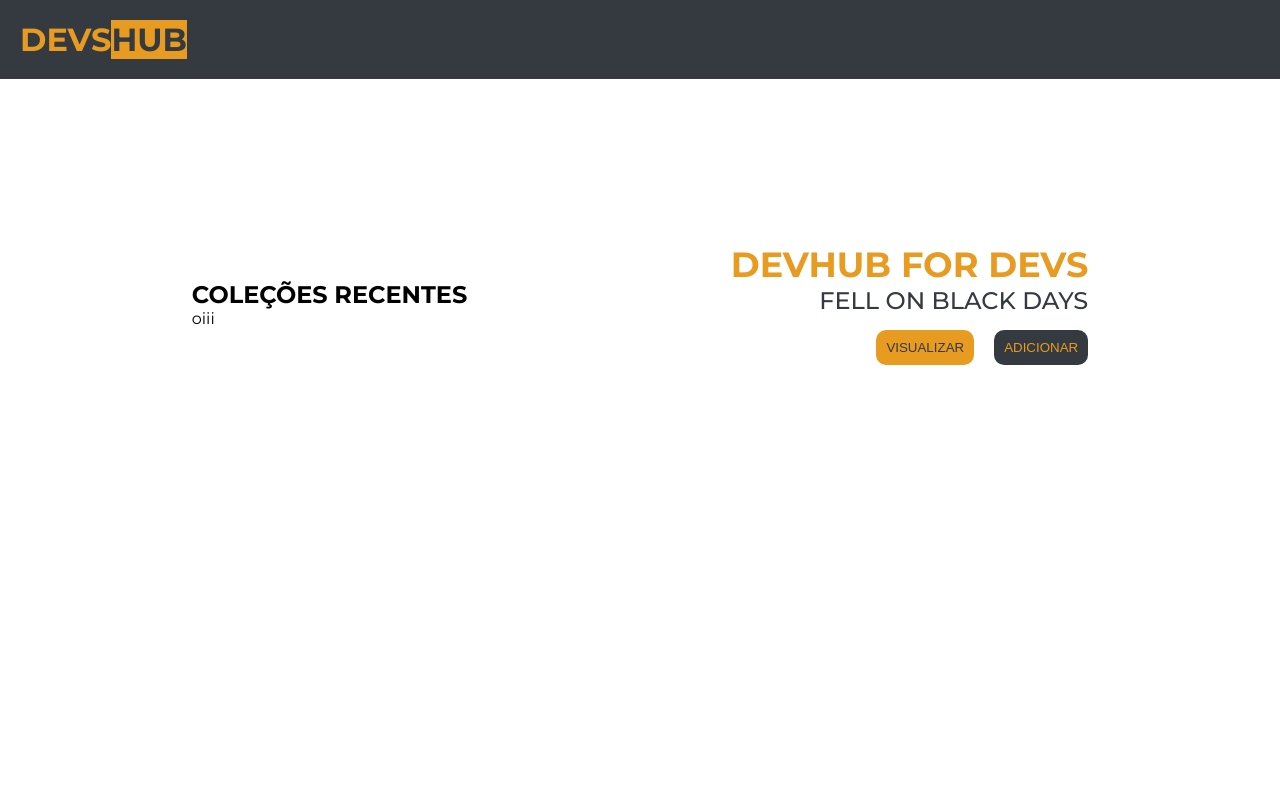
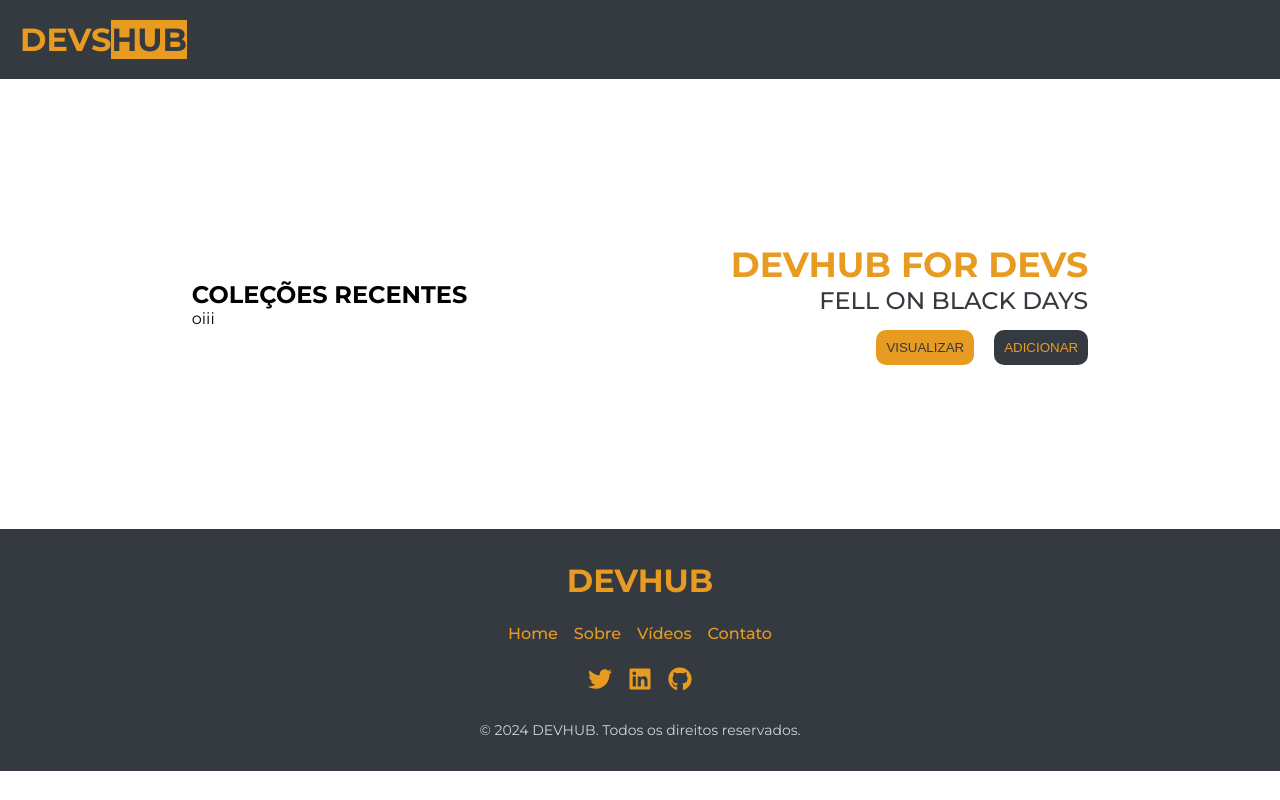
Before and after one commit to jovem-edson/frontdevhub, a React (Create React App) app in the folder frontdevhub/: page / in a window 1280 px wide. Built offline with nearby package versions, Linux system fonts and the light colour scheme.

Commit message:
criando e estilizando footer

```diff
--- a/frontdevhub/package.json
+++ b/frontdevhub/package.json
@@ -9,6 +9,7 @@
     "axios": "^1.7.7",
     "react": "^18.3.1",
     "react-dom": "^18.3.1",
+    "react-icons": "^5.3.0",
     "react-router-dom": "^6.28.0",
     "react-scripts": "5.0.1",
     "sass": "^1.80.6",
--- /dev/null
+++ b/frontdevhub/src/components/rodape/index.js
@@ -0,0 +1,32 @@
+import './index.scss'
+import { FaTwitter, FaLinkedin, FaGithub } from 'react-icons/fa';
+
+function Rodape() {
+  return (
+    <footer className='rodape'>
+      <div className='rodape-conteudo'>
+        <h2 className='rodape-logo'>DEVHUB</h2>
+        <nav className='rodape-nav'>
+          <a href="#home">Home</a>
+          <a href="#sobre">Sobre</a>
+          <a href="#videos">Vídeos</a>
+          <a href="#contato">Contato</a>
+        </nav>
+        <div className='rodape-icones'>
+      <a href="https://twitter.com" target="_blank" rel="noopener noreferrer">
+        <FaTwitter aria-hidden="true" />
+      </a>
+      <a href="https://linkedin.com" target="_blank" rel="noopener noreferrer">
+        <FaLinkedin aria-hidden="true" />
+      </a>
+      <a href="https://github.com" target="_blank" rel="noopener noreferrer">
+        <FaGithub aria-hidden="true" />
+      </a>
+    </div>
+        <p className='rodape-copyright'>© 2024 DEVHUB. Todos os direitos reservados.</p>
+      </div>
+    </footer>
+  );
+}
+
+export default Rodape;
--- /dev/null
+++ b/frontdevhub/src/components/rodape/index.scss
@@ -0,0 +1,51 @@
+.rodape {
+    background-color: #343a40;
+    color: #fff;
+    padding: 32px 16px;
+    text-align: center;
+
+    .rodape-conteudo {
+      display: flex;
+      flex-direction: column;
+      align-items: center;
+      gap: 24px;
+
+      .rodape-logo {
+        font-size: 32px;
+        font-weight: bold;
+        color: #e89b21;
+      }
+
+      .rodape-nav {
+        display: flex;
+        gap: 16px;
+
+        a {
+          color: #e89b21;
+          text-decoration: none;
+          font-weight: 500;
+          &:hover {
+            text-decoration: underline;
+          }
+        }
+      }
+
+      .rodape-icones {
+        display: flex;
+        gap: 16px;
+
+        a {
+          color: #e89b21;
+          font-size: 24px;
+          &:hover {
+            color: #fff;
+          }
+        }
+      }
+
+      .rodape-copyright {
+        font-size: 14px;
+        color: #ced4da;
+      }
+    }
+  }
--- a/frontdevhub/src/pages/home/index.js
+++ b/frontdevhub/src/pages/home/index.js
@@ -1,5 +1,6 @@
 import './index.scss'
 import Cabecalho from '../../components/cabecalho'
+import Rodape from '../../components/rodape'
 
 export default function Home() {
     return (
@@ -42,6 +43,8 @@ export default function Home() {
 
             </main>
 
+            <Rodape/>
+
 
 
         </body>
```
Also changed, not shown: 1 other file (tests, documents, lock files or other folders).
